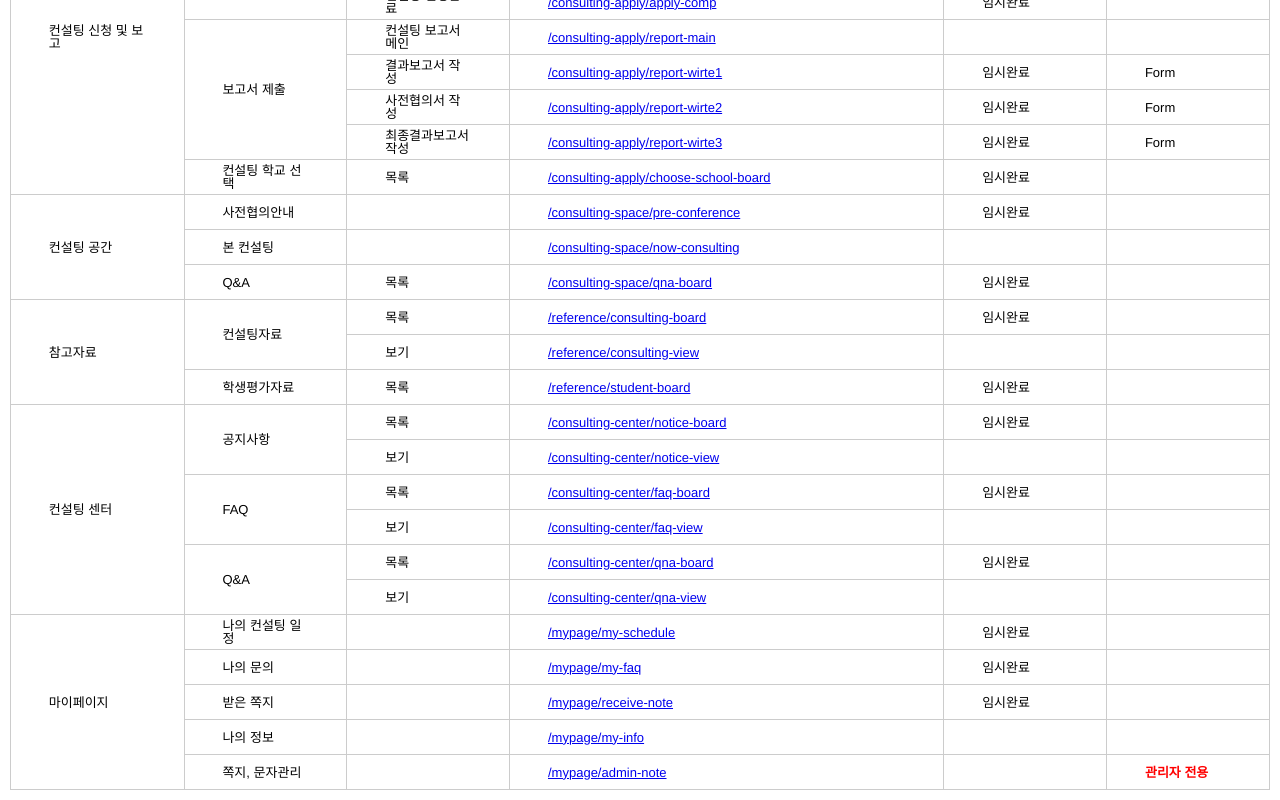
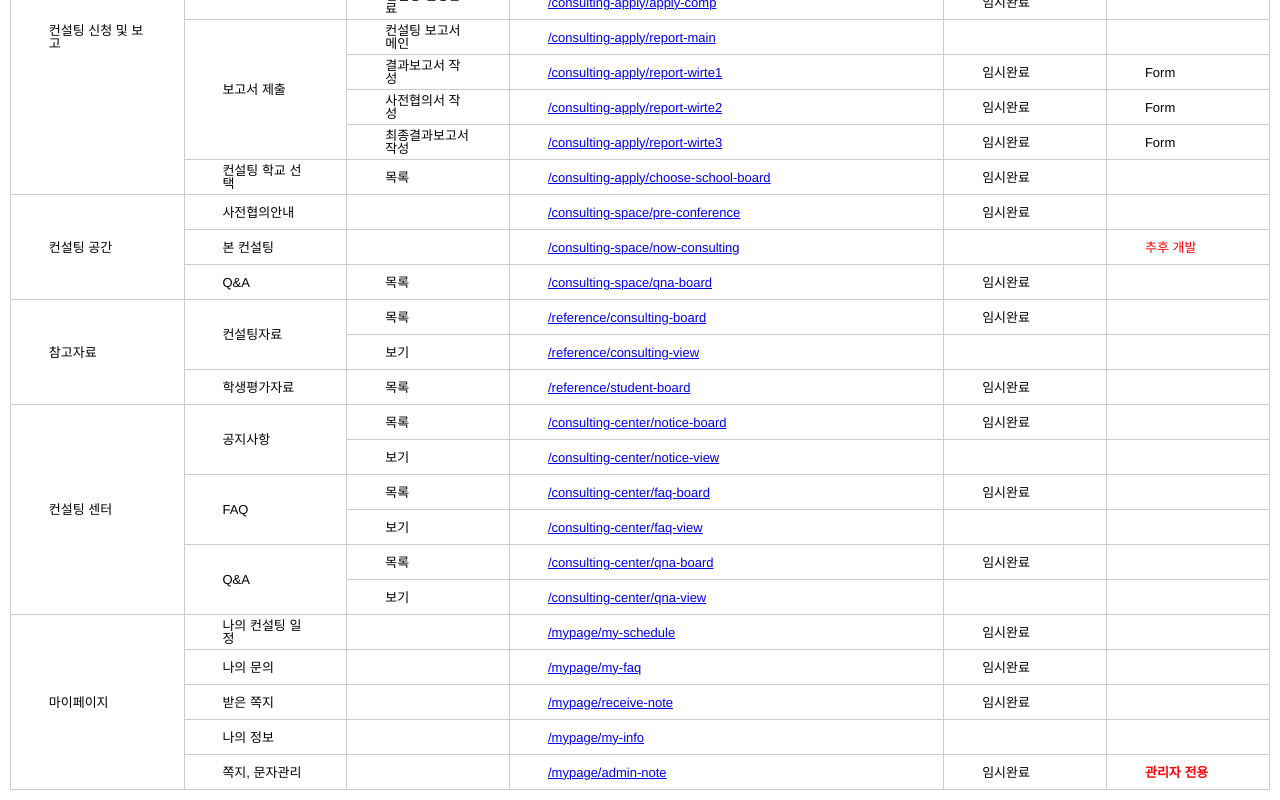
Before and after one commit to kyung-doo/kice, a React (Create React App) app: page /file-list in a window 1280 px wide. Shown: the part 346-1146 px from the top of the page. Built offline with nearby package versions, Linux system fonts and the light colour scheme.

Commit message:
no message

```diff
--- a/src/FileList.tsx
+++ b/src/FileList.tsx
@@ -142,7 +142,7 @@ const FileList: FC = () => {
                   <td></td>
                   <td><a href="/consulting-space/now-consulting" target="_blank">/consulting-space/now-consulting</a></td>
                   <td></td>
-                  <td></td>
+                  <td style={{ color: 'red' }}>추후 개발</td>
                </tr>
                <tr>
                   <td>Q&A</td>
@@ -253,7 +253,7 @@ const FileList: FC = () => {
                   <td>쪽지, 문자관리</td>
                   <td></td>
                   <td><a href="/mypage/admin-note" target="_blank">/mypage/admin-note</a></td>
-                  <td></td>
+                  <td>임시완료</td>
                   <td><strong style={{color: 'red'}}>관리자 전용</strong></td>
                </tr>
 
```
Also changed, not shown: src/components/BoardView.tsx (added, +31 -0 lines).
